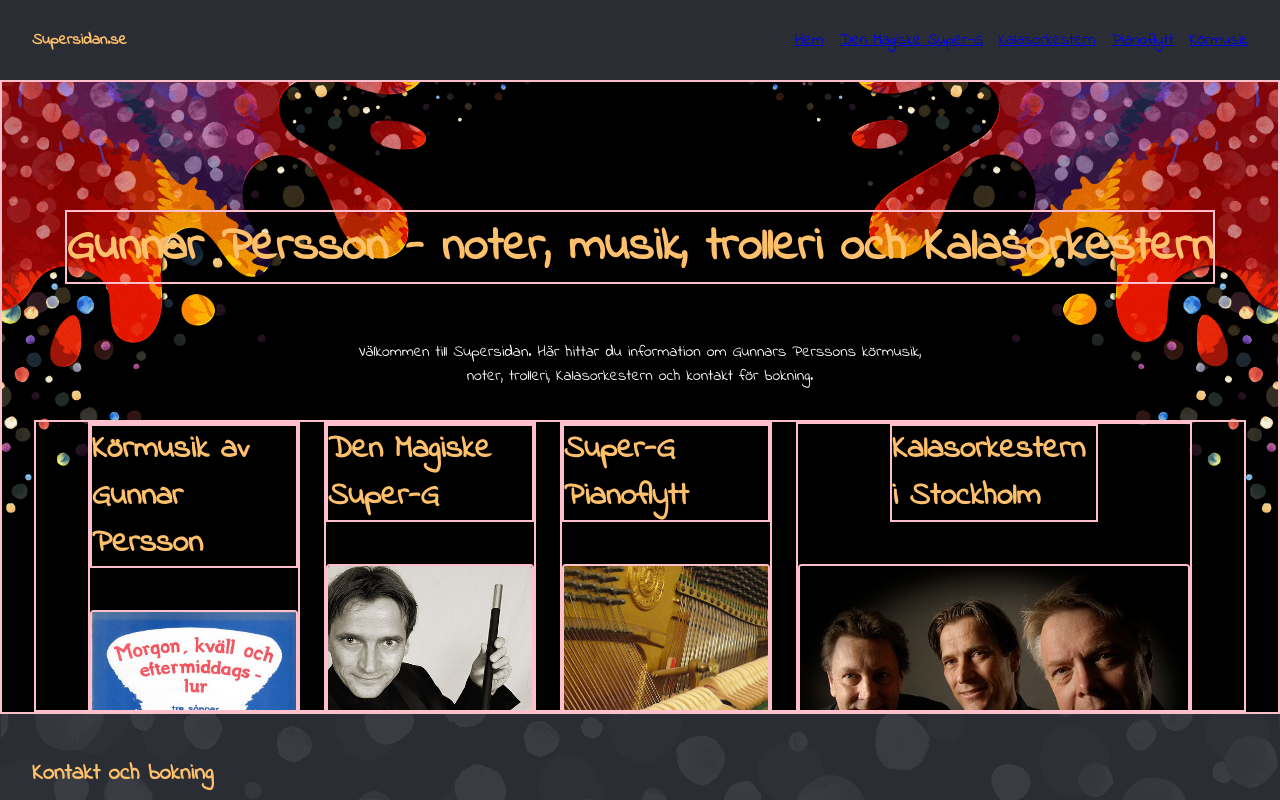
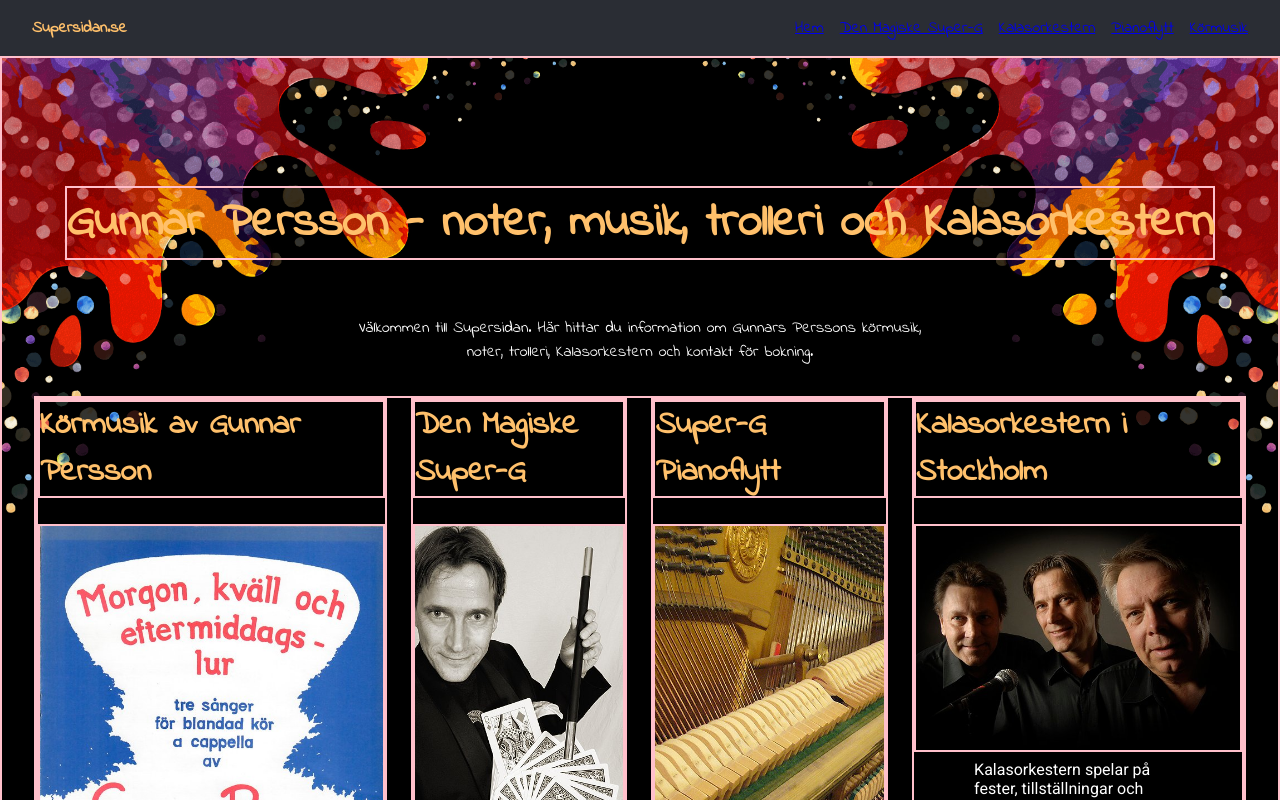
Before and after one commit to robinruden/supersidan, a React (Vite) app: page / in a window 1280 px wide. Shown: the top 800 px of the page. Built offline with nearby package versions, Linux system fonts and the light colour scheme.

Commit message:
disabled a bunch of css for the cards to make them less height

```diff
--- a/src/styles/home.css
+++ b/src/styles/home.css
@@ -79,7 +79,7 @@
     /* justify-content: center;
     flex: 0 0 280px; */
     /* height: 100%; */
-    height: 18rem;
+    height: auto;
    /*  max-width: 14rem; */
 
     padding: 0;
@@ -100,17 +100,15 @@
 .card h2{
     margin-top: 0;
     text-align: left;
-    width: 13rem;
-    height: 9rem;
+    width: 100%
+    /* height: 9rem; */
 
 }
 
 .card img{
   width: 100%;
-  height: 17rem;
-  margin-top: 1rem;
-  margin-bottom: 8rem;
-  border-radius: 4px;
+  /* height: 17rem; */
+
 
   border: 2px solid pink;
 
@@ -135,7 +133,7 @@
   margin-top: 0.5rem;
   text-align: left;
   width: 13rem;
-  height: 9rem;
+  /* height: 9rem; */
 
   font-family: 'Roboto';
 }
@@ -151,10 +149,3 @@
   text-decoration: none;
   cursor: pointer;
 }
-
-.card-image {
-  width: 100%;
-  height: auto;
-  margin-top: 1rem;
-  border-radius: 4px;
-}
--- a/src/styles/layout.css
+++ b/src/styles/layout.css
@@ -12,7 +12,7 @@
   justify-content: space-between;
   padding: 1rem 2rem;
   background: var(--grey);
-  height: 5rem;
+  /* height: 5rem; */
   color: var(--yellow);
   /* color: white; */
 }
--- a/src/styles/pages.css
+++ b/src/styles/pages.css
@@ -5,7 +5,7 @@
     /* background-position: center; */
     background-color: black;
     background-repeat: no-repeat;
-    min-height: 100svh;
+    /* min-height: 100svh; */
     max-width: 100vw;
     margin: 0 auto;
 
```
